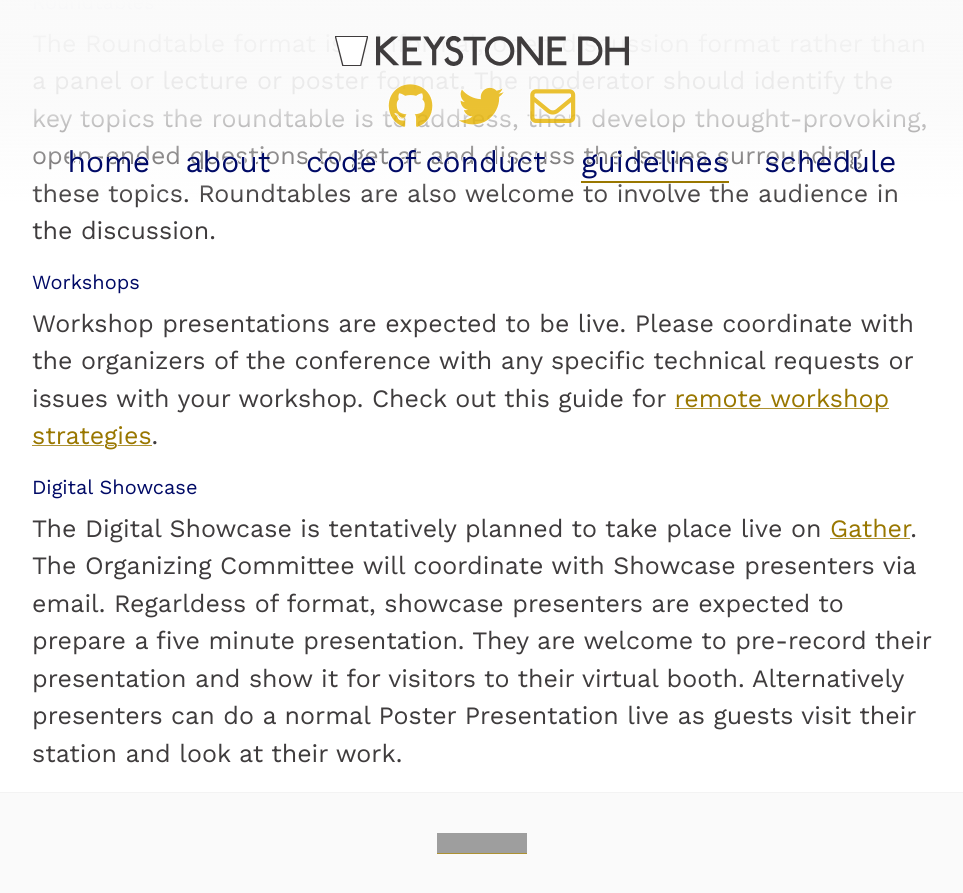
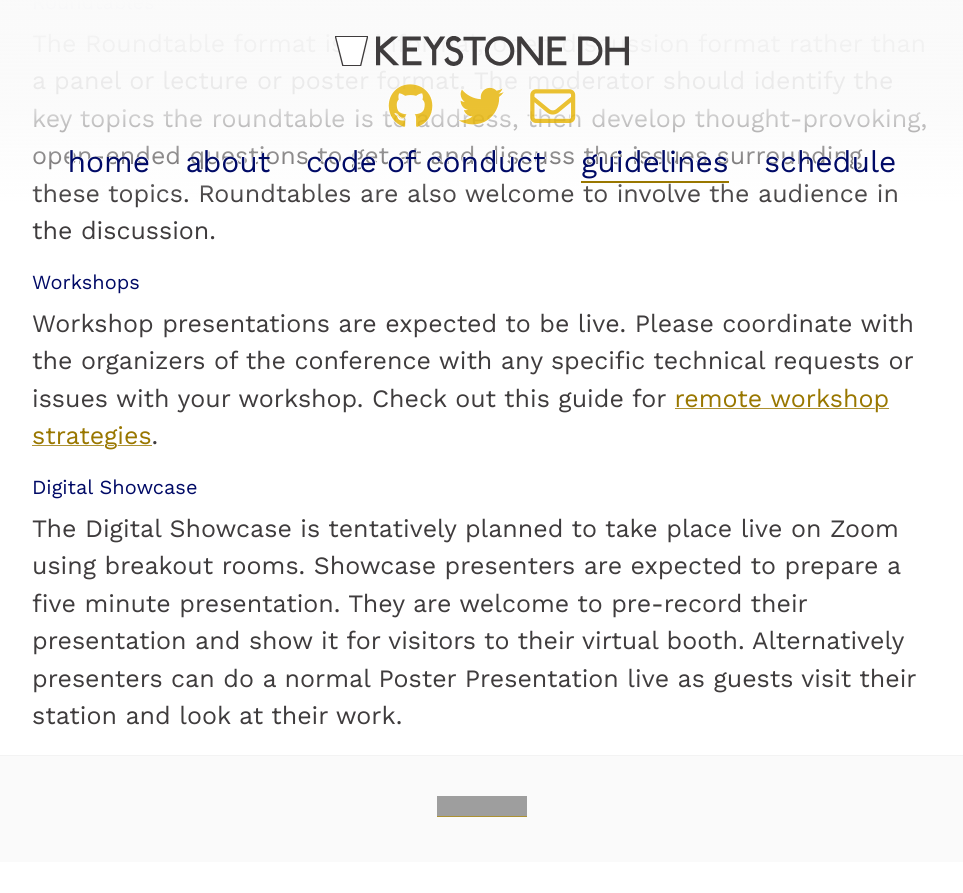
Before and after one commit to KeystoneDH/2021, a Jekyll site: the page built from _pages/guidelines.md, in a window 1280 px wide and 900 px high, scrolled down 1230 px. Shown: the top 893 px of the window, without its empty margins (158-1121 px from the left). Built offline with Jekyll 4.4.1, drawn with Linux system fonts in a browser that asks for light colours; nearby versions of some CDN libraries; after the commit the page ends 2092 px from its top, so only the background shows below that; grey boxes are pictures that could not be loaded.

Commit message:
Update guidelines.md

```diff
--- a/_pages/guidelines.md
+++ b/_pages/guidelines.md
@@ -36,4 +36,4 @@ Workshop presentations are expected to be live. Please coordinate with the organ
 
 #### Digital Showcase
 
-The Digital Showcase is tentatively planned to take place live on [Gather](https://gather.town/). The Organizing Committee will coordinate with Showcase presenters via email. Regarldess of format, showcase presenters are expected to prepare a five minute presentation. They are welcome to pre-record their presentation and show it for visitors to their virtual booth. Alternatively presenters can do a normal Poster Presentation live as guests visit their station and look at their work.
+The Digital Showcase is tentatively planned to take place live on Zoom using breakout rooms. Showcase presenters are expected to prepare a five minute presentation. They are welcome to pre-record their presentation and show it for visitors to their virtual booth. Alternatively presenters can do a normal Poster Presentation live as guests visit their station and look at their work.
```
